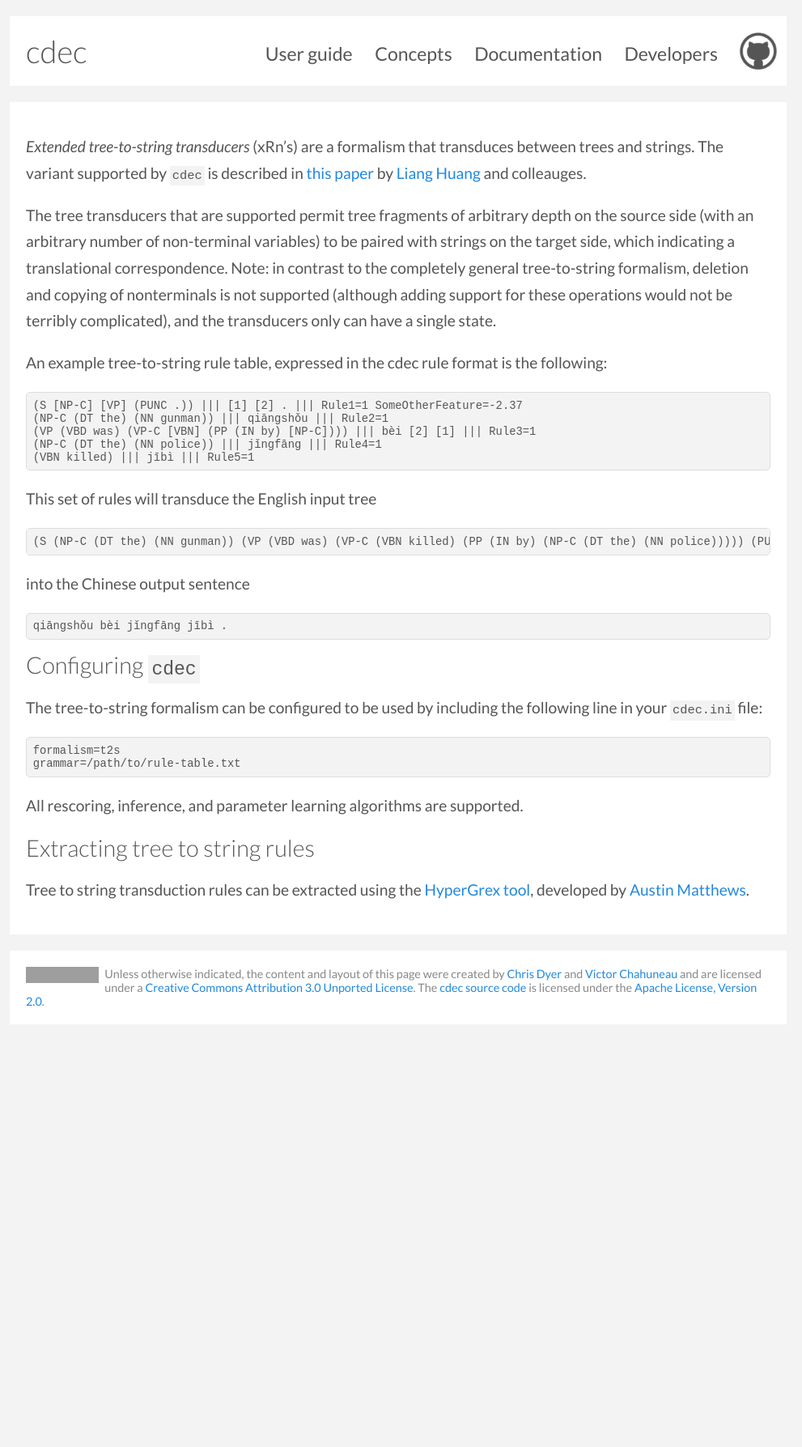
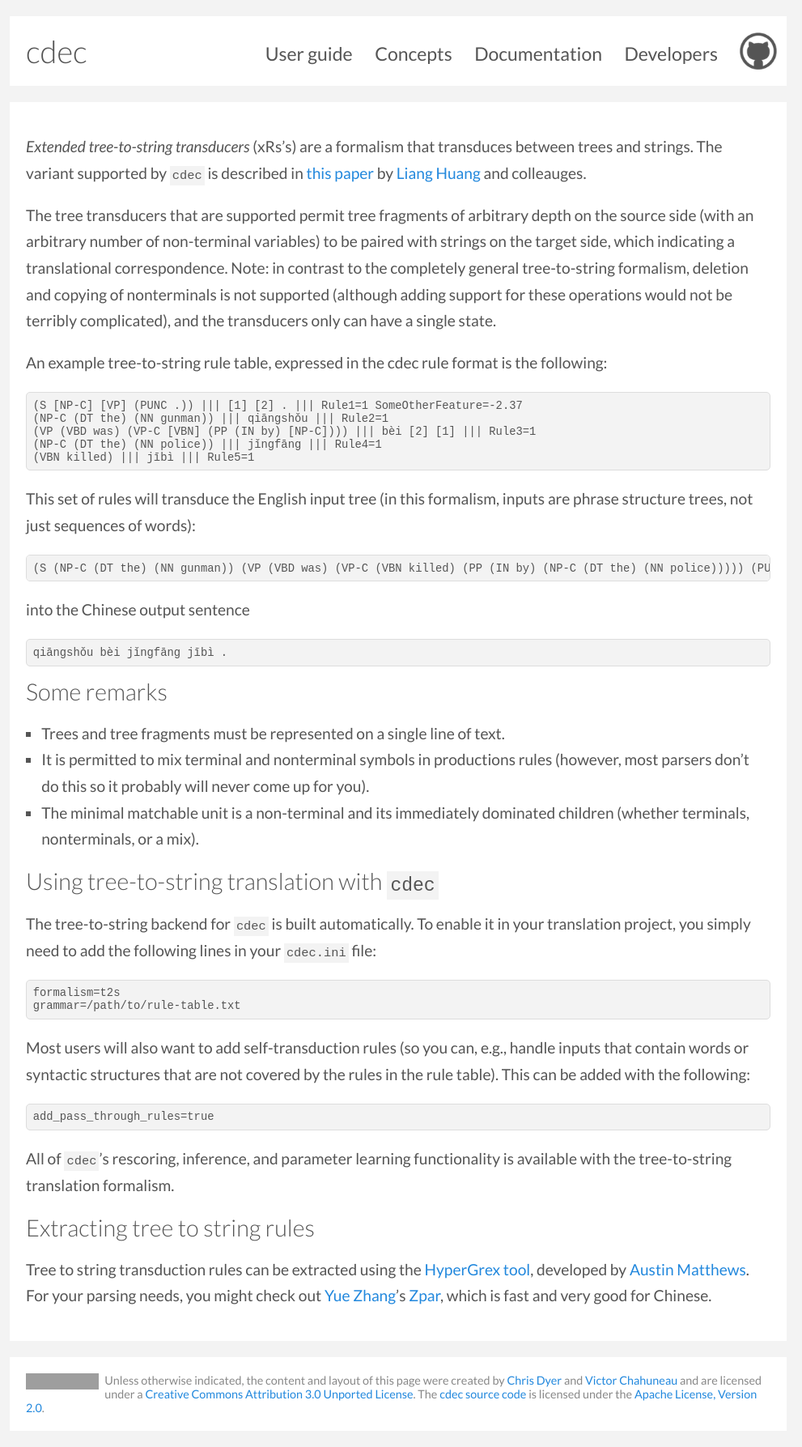
Before and after one commit to cdec/cdec.github.com, a Jekyll site: the page built from concepts/xrs.md, in a window 1280 px wide. Shown: the whole page at 81% size, without its empty margins (148-1139 px from the left). Built offline with Jekyll 4.4.1, drawn with Linux system fonts in a browser that asks for light colours; some web fonts are replaced; Markdown is read by kramdown in place of the engine named in the settings; before the commit the page ends 1285 px from its top, so only the background shows below that; grey boxes are pictures that could not be loaded.

Commit message:
more detail

```diff
--- a/concepts/xrs.md
+++ b/concepts/xrs.md
@@ -2,7 +2,7 @@
 layout: documentation
 title: Extended tree-to-string transducers
 ---
-*Extended tree-to-string transducers* (xRn's) are a formalism that transduces between trees and strings. The variant supported by `cdec` is described in [this paper](http://www.cis.upenn.edu/~lhuang3/amta06-sdtedl.pdf) by [Liang Huang](http://acl.cs.qc.edu/~lhuang/) and colleauges.
+*Extended tree-to-string transducers* (xRs's) are a formalism that transduces between trees and strings. The variant supported by `cdec` is described in [this paper](http://www.cis.upenn.edu/~lhuang3/amta06-sdtedl.pdf) by [Liang Huang](http://acl.cs.qc.edu/~lhuang/) and colleauges.
 
 The tree transducers that are supported permit tree fragments of arbitrary depth on the source side (with an arbitrary number of non-terminal variables) to be paired with strings on the target side, which indicating a translational correspondence. Note: in contrast to the completely general tree-to-string formalism, deletion and copying of nonterminals is not supported (although adding support for these operations would not be terribly complicated), and the transducers only can have a single state.
 
@@ -14,7 +14,7 @@
     (NP-C (DT the) (NN police)) ||| jǐngfāng ||| Rule4=1
     (VBN killed) ||| jībì ||| Rule5=1
 
-This set of rules will transduce the English input tree
+This set of rules will transduce the English input tree (in this formalism, inputs are phrase structure trees, not just sequences of words):
 
     (S (NP-C (DT the) (NN gunman)) (VP (VBD was) (VP-C (VBN killed) (PP (IN by) (NP-C (DT the) (NN police))))) (PUNC .))
 
@@ -22,15 +22,25 @@
 
     qiāngshǒu bèi jǐngfāng jībì .
 
-## Configuring `cdec`
+## Some remarks
 
-The tree-to-string formalism can be configured to be used by including the following line in your `cdec.ini` file:
+ * Trees and tree fragments must be represented on a single line of text.
+ * It is permitted to mix terminal and nonterminal symbols in productions rules (however, most parsers don't do this so it probably will never come up for you).
+ * The minimal matchable unit is a non-terminal and its immediately dominated children (whether terminals, nonterminals, or a mix).
+
+## Using tree-to-string translation with `cdec`
+
+The tree-to-string backend for `cdec` is built automatically. To enable it in your translation project, you simply need to add the following lines in your `cdec.ini` file:
 
     formalism=t2s
     grammar=/path/to/rule-table.txt
 
-All rescoring, inference, and parameter learning algorithms are supported.
+Most users will also want to add self-transduction rules (so you can, e.g., handle inputs that contain words or syntactic structures that are not covered by the rules in the rule table). This can be added with the following:
+
+    add_pass_through_rules=true
+
+All of `cdec`'s rescoring, inference, and parameter learning functionality is available with the tree-to-string translation formalism.
 
 ## Extracting tree to string rules
 
-Tree to string transduction rules can be extracted using the [HyperGrex tool](https://github.com/armatthews/HyperGrex), developed by [Austin Matthews](http://armatthews.com/).
+Tree to string transduction rules can be extracted using the [HyperGrex tool](https://github.com/armatthews/HyperGrex), developed by [Austin Matthews](http://armatthews.com/). For your parsing needs, you might check out [Yue Zhang](http://www.sutd.edu.sg/yuezhang.aspx)'s [Zpar](http://www.sutd.edu.sg/cmsresource/faculty/yuezhang/zpar.html), which is fast and very good for Chinese.
```
